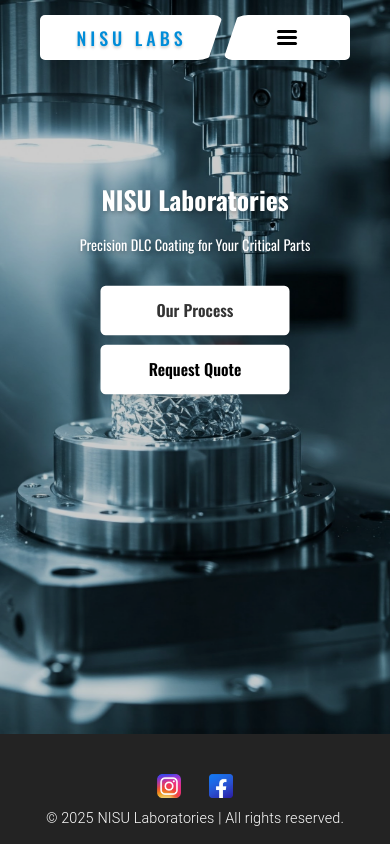
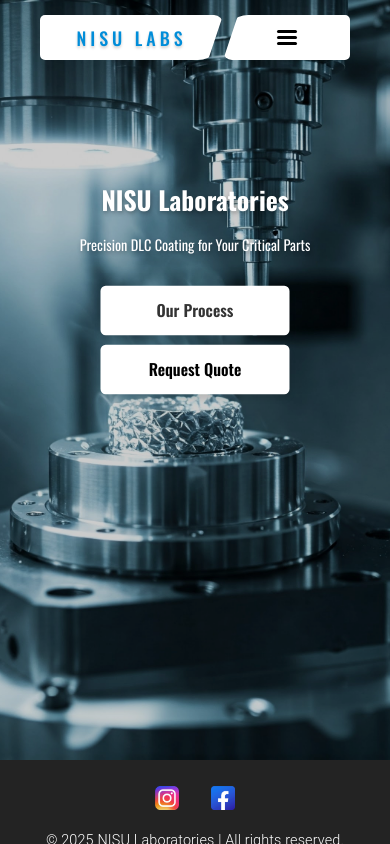
Before and after one commit to Waduhekthecat/NisuLabs, a React (Vite) app: page / in a window 390 px wide. Built offline with nearby package versions, Linux system fonts and the light colour scheme.

Commit message:
fixed footer

```diff
--- a/src/components/Footer.css
+++ b/src/components/Footer.css
@@ -4,13 +4,14 @@
   }
 
   .footer-container {
-    max-width: 1200px;
+    height:10vh;
+    max-width: 100vw;
     padding: 0 1rem;
     display: flex;
     flex-direction: column;
     align-items: center;
     text-align: center;
-
+    justify-content: space-between;
   }
 
   .footer p {
@@ -49,9 +50,6 @@
   }
 
   @media (max-width: 600px) {
-  .footer-container {
-    padding: 0.5rem 1rem;
-  }
 
   .footer p {
     font-size: 0.9rem;
@@ -61,8 +59,4 @@
     flex-wrap: wrap;
     justify-content: center;
   }
-
-  .footer-icon {
-    margin: 6px;
   }
-}
--- a/src/components/Footer.jsx
+++ b/src/components/Footer.jsx
@@ -13,8 +13,8 @@
           <a href="https://facebook.com" target="_blank" rel="noopener noreferrer">
             <img src={fb} alt="Facebook" className="footer-icon" />
           </a>
+        <p>© {new Date().getFullYear()} NISU Laboratories | All rights reserved.</p>
         </div>
-        <p>© {new Date().getFullYear()} NISU Laboratories | All rights reserved.</p>
 
       </div>
     </footer>
--- a/src/pages/home/Home.css
+++ b/src/pages/home/Home.css
@@ -1,6 +1,6 @@
 .home-container {
   position: relative;
-  min-height: 87vh;
+  min-height: 90vh;
   width: 100%;
   display: flex;
   align-items: center;
```
